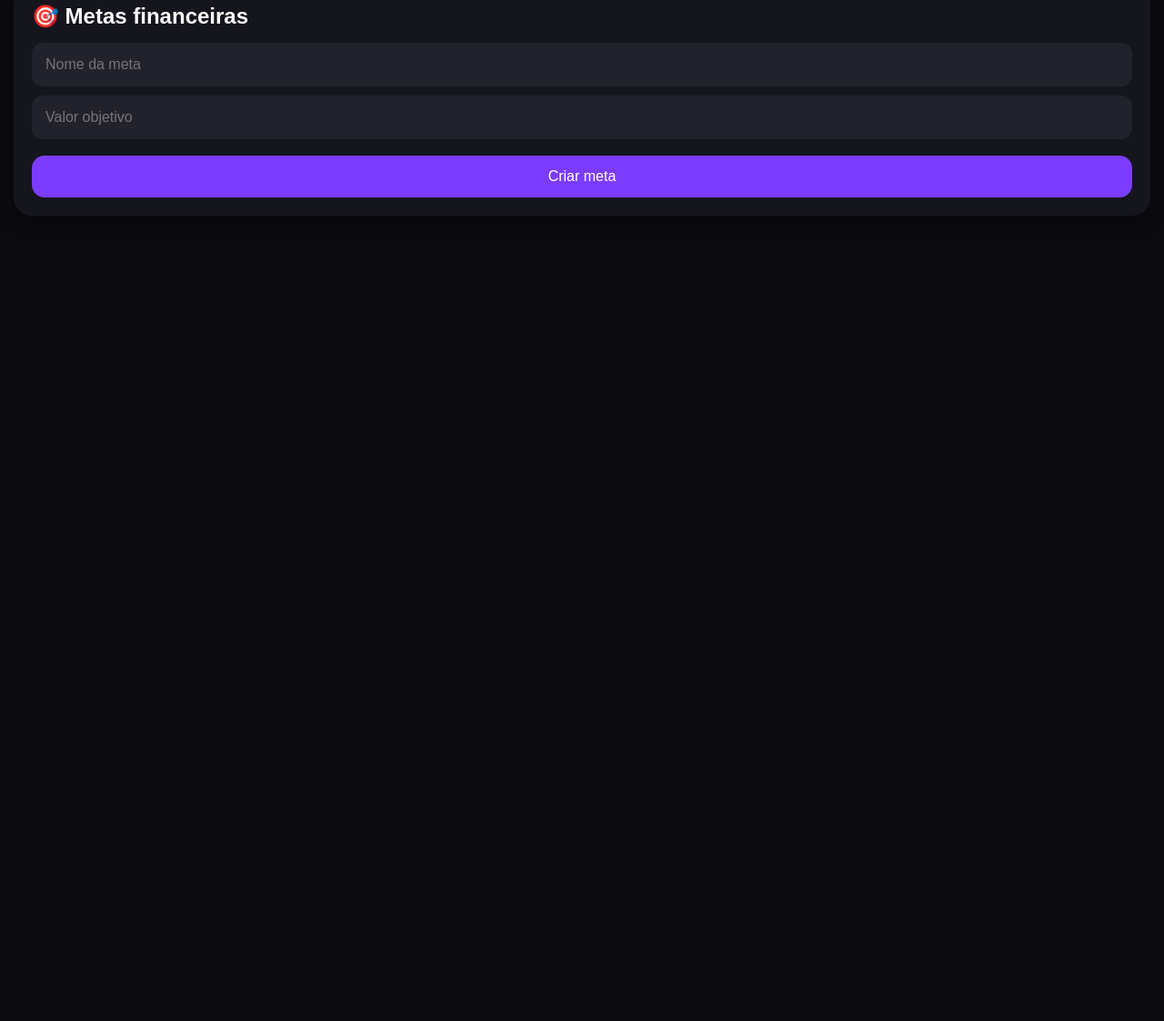
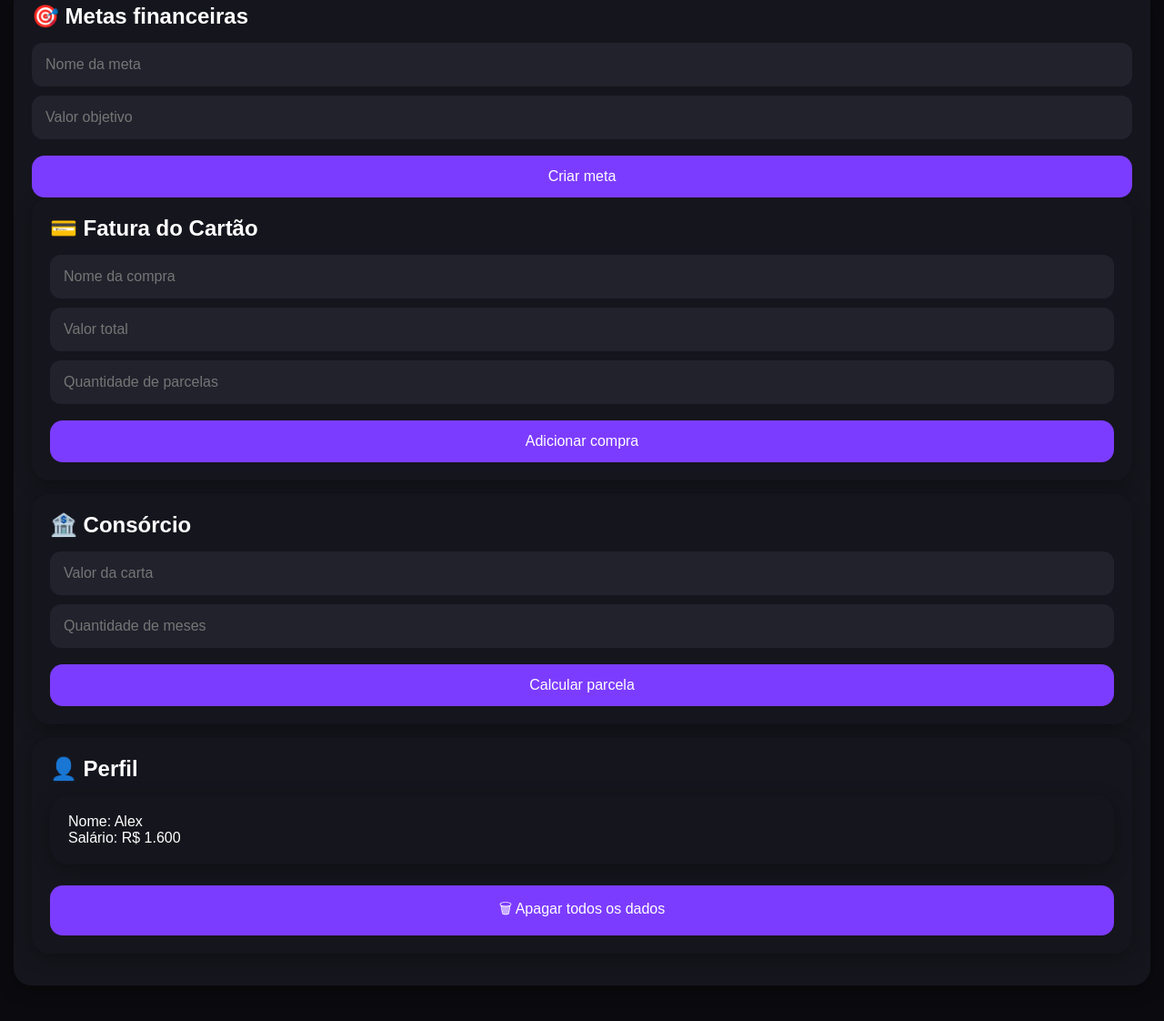
Before and after one commit to alexsantos990067-alt/Finance-controlll, a plain HTML site: page index.html in a window 1280 px wide. Shown: the part 1192-2314 px from the top of the page at 91% size. Before the commit the page ends 1549 px from the top, so only its background shows below. Drawn offline with Linux system fonts and the light colour scheme.

Commit message:
Add sections for invoice, consortium, and profile

```diff
--- a/index.html
+++ b/index.html
@@ -325,4 +325,224 @@ Criar meta
 
 
 
+
+<section id="fatura" class="tela card">
+
+
+<h2>
+💳 Fatura do Cartão
+</h2>
+
+
+
+<input
+id="nomeFatura"
+placeholder="Nome da compra">
+
+
+
+<input
+id="valorFatura"
+type="number"
+placeholder="Valor total">
+
+
+
+<input
+id="parcelasFatura"
+type="number"
+placeholder="Quantidade de parcelas">
+
+
+
+<button onclick="adicionarFatura()">
+
+Adicionar compra
+
+</button>
+
+
+
+<div id="listaFaturas">
+
+</div>
+
+
+
 </section>
+
+
+
+
+
+
+
+
+<section id="consorcio" class="tela card">
+
+
+<h2>
+🏦 Consórcio
+</h2>
+
+
+
+<input
+id="valorConsorcio"
+type="number"
+placeholder="Valor da carta">
+
+
+
+<input
+id="parcelasConsorcio"
+type="number"
+placeholder="Quantidade de meses">
+
+
+
+<button onclick="calcularConsorcio()">
+
+Calcular parcela
+
+</button>
+
+
+
+<p id="resultadoConsorcio">
+
+</p>
+
+
+
+</section>
+
+
+
+
+
+
+
+
+<section id="perfil" class="tela card">
+
+
+<h2>
+👤 Perfil
+</h2>
+
+
+
+<div class="card">
+
+<p>
+Nome: Alex
+</p>
+
+
+<p>
+Salário: R$ 1.600
+</p>
+
+
+</div>
+
+
+
+<button onclick="limparDados()">
+
+🗑 Apagar todos os dados
+
+</button>
+
+
+
+</section>
+
+
+
+
+
+
+</main>
+
+
+
+
+
+
+
+<nav class="menu">
+
+
+<button onclick="abrirTela('inicio')">
+
+🏠
+<br>
+Início
+
+</button>
+
+
+
+
+<button onclick="abrirTela('gastos')">
+
+💸
+<br>
+Gastos
+
+</button>
+
+
+
+
+<button onclick="abrirTela('investimentos')">
+
+📈
+<br>
+Investir
+
+</button>
+
+
+
+
+<button onclick="abrirTela('metas')">
+
+🎯
+<br>
+Metas
+
+</button>
+
+
+
+
+<button onclick="abrirTela('perfil')">
+
+👤
+<br>
+Perfil
+
+</button>
+
+
+
+
+</nav>
+
+
+
+
+
+<script src="script.js"></script>
+
+
+</body>
+
+</html>
+
+
+
+</section>
```
